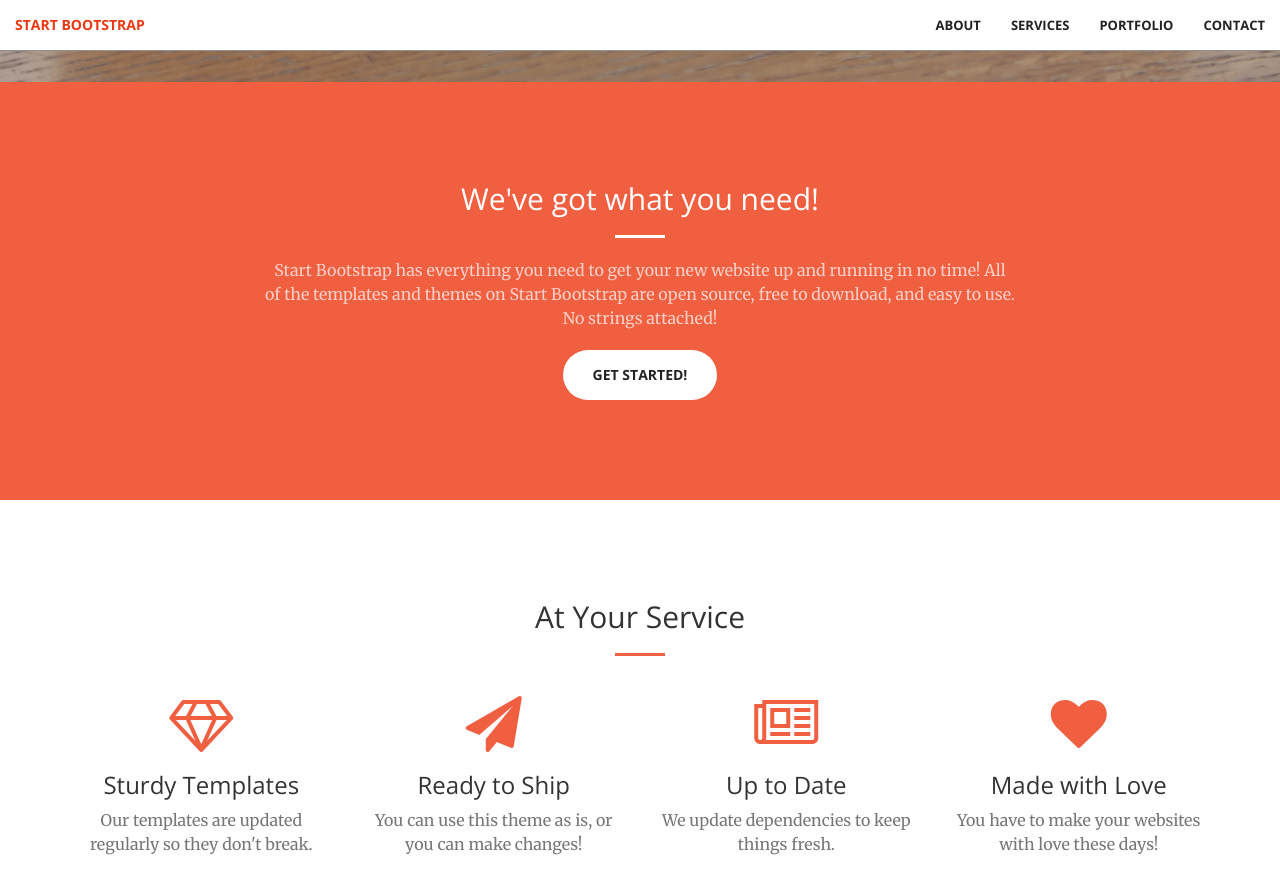
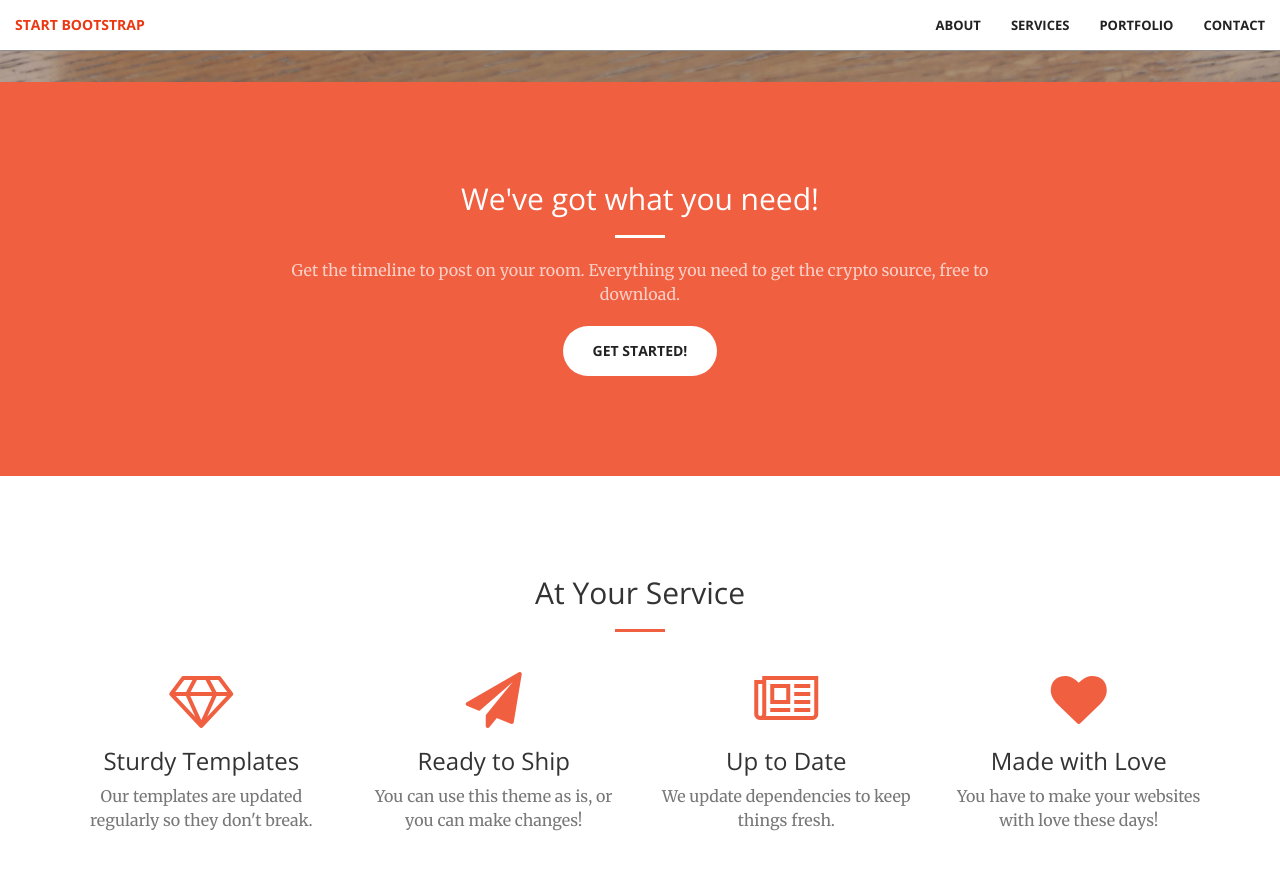
Before and after one commit to cliffc2/cliffc2.github.io, a Jekyll site: the page built from index.html, in a window 1280 px wide and 900 px high, scrolled down 818 px. Shown: the top 894 px of the window. Built offline with Jekyll 4.4.1, drawn with Linux system fonts in a browser that asks for light colours.

Commit message:
Update call-to-action.html

```diff
--- a/_includes/call-to-action.html
+++ b/_includes/call-to-action.html
@@ -4,7 +4,7 @@
             <div class="col-lg-8 col-lg-offset-2 text-center">
                 <h2 class="section-heading">We've got what you need!</h2>
                 <hr class="light">
-                <p class="text-faded">Start Bootstrap has everything you need to get your new website up and running in no time! All of the templates and themes on Start Bootstrap are open source, free to download, and easy to use. No strings attached!</p>
+                <p class="text-faded">Get the timeline to post on your room. Everything you need to get the crypto source, free to download.</p>
                 <a href="#" class="btn btn-default btn-xl">Get Started!</a>
             </div>
         </div>
```
